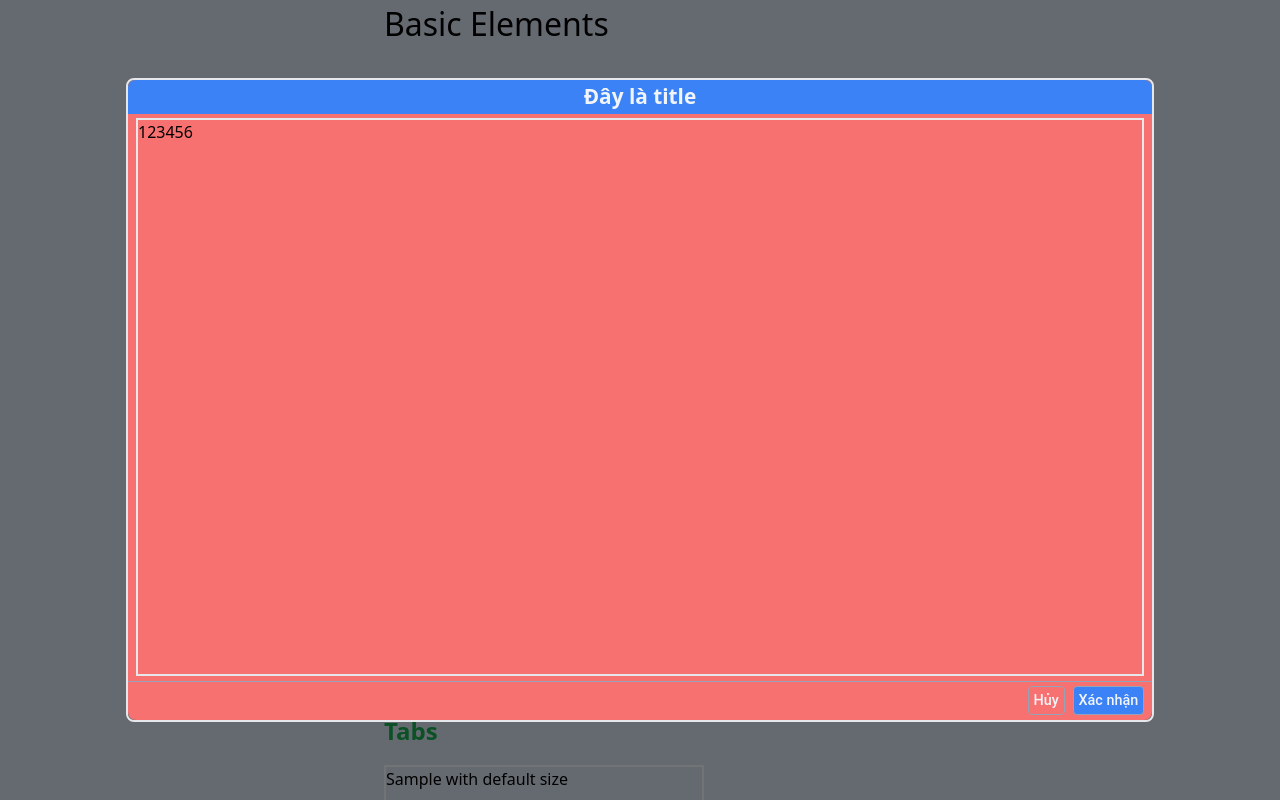
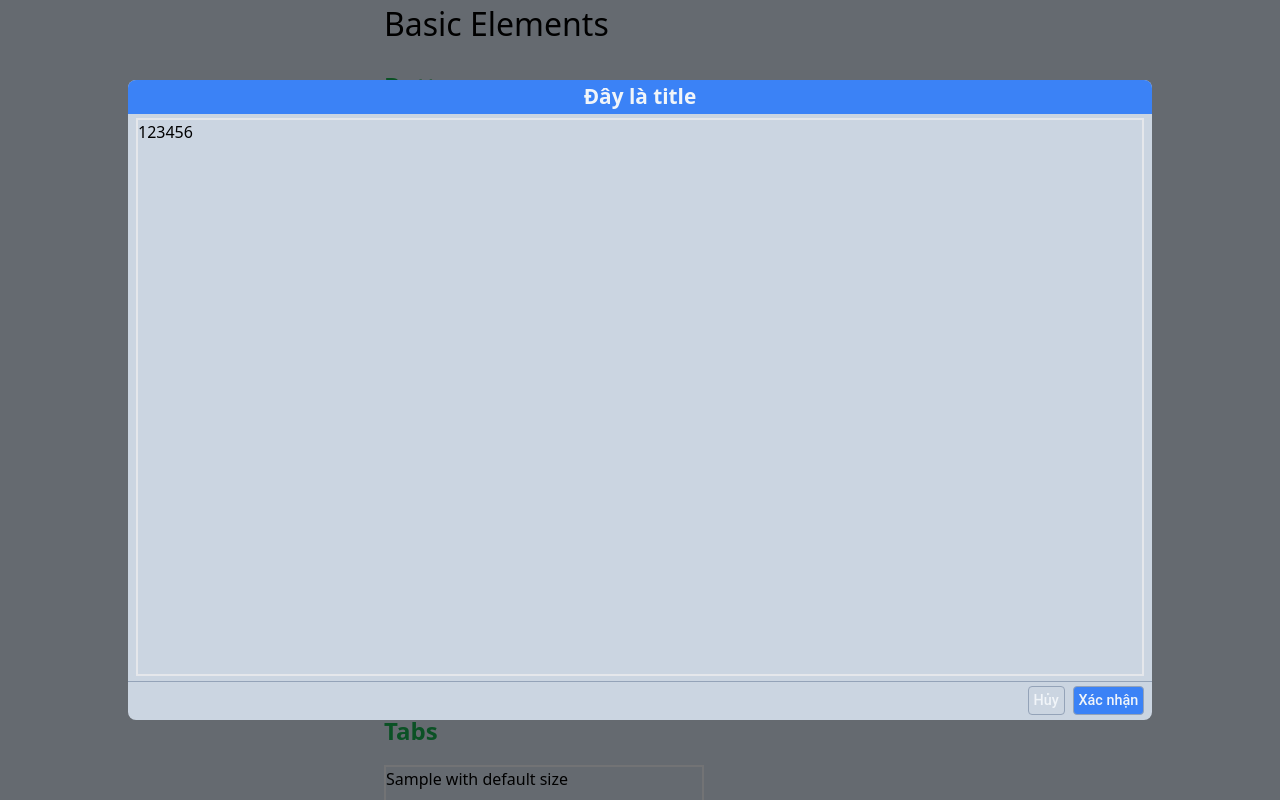
Before and after one commit to dangdinhtai0001/friday-fw-ssr, a Next.js app: page /components in a window 1280 px wide. Both pictures are taken after a click on the button "open modal". Shown: the top 800 px of the page. Built offline with nearby package versions, Linux system fonts and the light colour scheme.

Commit message:
update dialog css

```diff
--- a/components/dialog/core/DialogContainer.tsx
+++ b/components/dialog/core/DialogContainer.tsx
@@ -69,7 +69,7 @@ const DialogContainer = (props: IDialogPropTypes) => {
 
   return (
     <motion.div
-      className="fd--dialog-panel h-fit w-fit border-2 rounded-[0.5rem] "
+      className="fd--dialog-panel h-fit w-fit rounded-[0.5rem] "
       variants={dropIn}
       initial="hidden"
       animate="visible"
@@ -85,7 +85,7 @@ const DialogContainer = (props: IDialogPropTypes) => {
         minHeight={minHeight}
         maxWidth={maxWidth}
         maxHeight={maxHeight}
-        className=" fd--dialog-container flex flex-col  rounded-t-[0.5rem] rounded-b-[0.5rem] bg-red-400 "
+        className=" fd--dialog-container flex flex-col  rounded-t-[0.5rem] rounded-b-[0.5rem] bg-th-background "
         onResize={(event, direction, ref, delta) => { }}
         onResizeStop={(event, direction, ref, delta) => {
         }}
```
